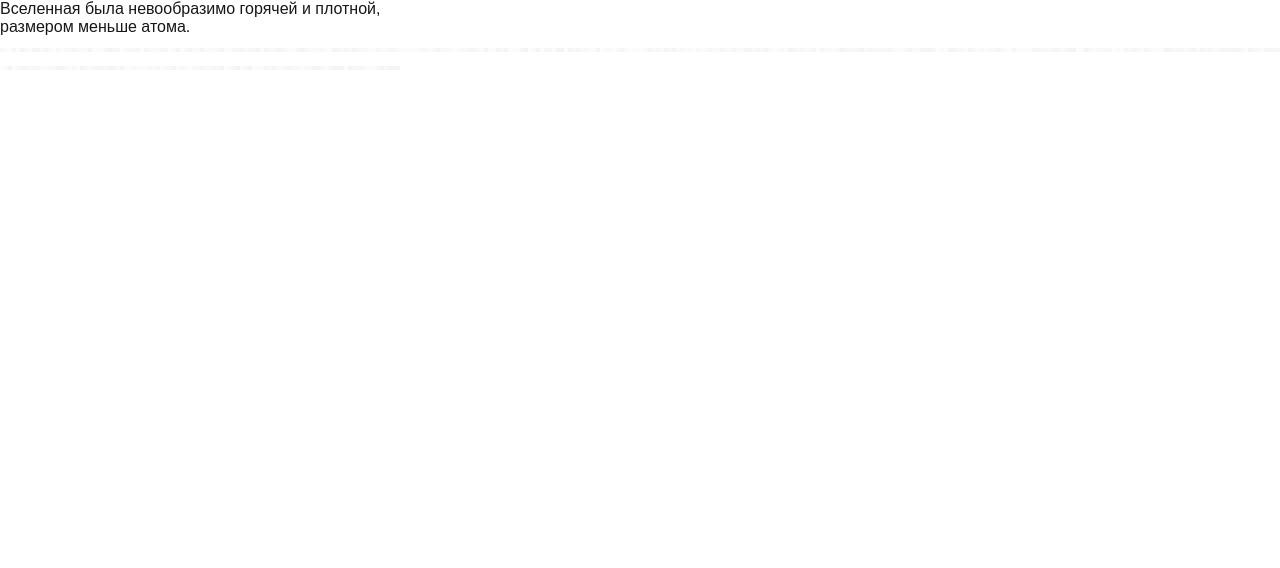
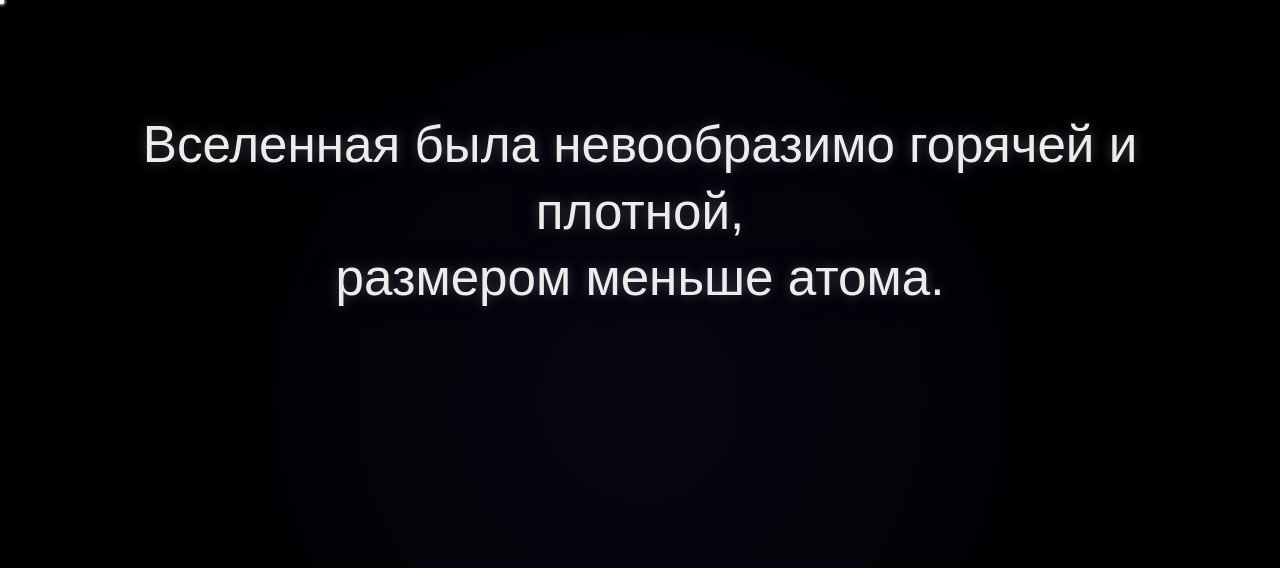
Before and after one commit to deusmg/a-quest, a Next.js app: page / in a window 1280 px wide. Shown: the top 568 px of the page. Built offline with nearby package versions, Linux system fonts and the light colour scheme.

Commit message:
add page.css

```diff
--- a/src/app/globals.css
+++ b/src/app/globals.css
@@ -1,49 +1,23 @@
-:root {
-  --background: #ffffff;
-  --foreground: #171717;
-}
-
-@media (prefers-color-scheme: dark) {
-  :root {
-    --background: #0a0a0a;
-    --foreground: #ededed;
-  }
-}
-
-html {
-  height: 100%;
+* {
+  box-sizing: border-box;
+  margin: 0;
+  padding: 0;
 }
 
 html,
 body {
-  max-width: 100vw;
-  overflow-x: hidden;
+  width: 100%;
+  min-height: 100%;
+  overflow: hidden;
+  background: #000;
+  color: white;
+  font-family: Arial, sans-serif;
 }
 
 body {
-  min-height: 100%;
-  display: flex;
-  flex-direction: column;
-  color: var(--foreground);
-  background: var(--background);
-  font-family: Arial, Helvetica, sans-serif;
-  -webkit-font-smoothing: antialiased;
-  -moz-osx-font-smoothing: grayscale;
+  position: relative;
 }
 
-* {
-  box-sizing: border-box;
-  padding: 0;
-  margin: 0;
+button {
+  font: inherit;
 }
-
-a {
-  color: inherit;
-  text-decoration: none;
-}
-
-@media (prefers-color-scheme: dark) {
-  html {
-    color-scheme: dark;
-  }
-}
--- /dev/null
+++ b/src/app/page.css
@@ -0,0 +1,67 @@
+.levelOne {
+    position: fixed;
+    inset: 0;
+    overflow: hidden;
+    background: radial-gradient(circle at center, #050510 0%, #000 70%);
+}
+
+.introText {
+    position: absolute;
+    top: 14%;
+    left: 50%;
+    transform: translateX(-50%);
+    width: 92%;
+    text-align: center;
+    font-size: clamp(24px, 4vw, 52px);
+    line-height: 1.3;
+    color: rgba(255, 255, 255, 0.92);
+    text-shadow:
+    0 0 12px rgba(255, 255, 255, 0.25),
+    0 0 40px rgba(100, 100, 255, 0.15);
+    z-index: 5;
+}
+
+.stars {
+    position: absolute;
+    inset: 0;
+}
+
+.star {
+    position: absolute;
+    border: none;
+    border-radius: 50%;
+    padding: 0;
+    background: rgba(255, 255, 255, 0.65);
+    box-shadow: 0 0 6px rgba(255, 255, 255, 0.25);
+    animation: flicker infinite alternate ease-in-out;
+}
+
+.secretStar {
+    background: rgba(100, 100, 255, 0.12);
+    box-shadow: 0 0 2px rgba(100, 100, 255, 0.08);
+}
+
+.secretStar:hover {
+    background: rgba(255, 255, 255, 0.35);
+}
+
+.sphereWrap {
+    position: absolute;
+    inset: 0;
+}
+
+canvas {
+    width: 100% !important;
+    height: 100% !important;
+}
+
+@keyframes flicker {
+    from {
+        opacity: 0.08;
+        transform: scale(0.7);
+    }
+    to {
+        opacity: 0.9;
+        transform: scale(1.4);
+    }
+}
--- a/src/app/page.tsx
+++ b/src/app/page.tsx
@@ -1,5 +1,6 @@
 "use client";
 
+import "./page.css";
 import { Canvas, useFrame } from "@react-three/fiber";
 import { OrbitControls, shaderMaterial } from "@react-three/drei";
 import { EffectComposer, Bloom } from "@react-three/postprocessing";
@@ -8,6 +9,7 @@ import { extend } from "@react-three/fiber";
 import { useMemo, useRef, useState } from "react";
 import * as THREE from "three";
 import { config } from "process";
+
 
 const ColorSphereMaterial = shaderMaterial(
   { uTime: 0 },
```
Also changed, not shown: src/app/page1.tsx (deleted, +0 -66 lines).
